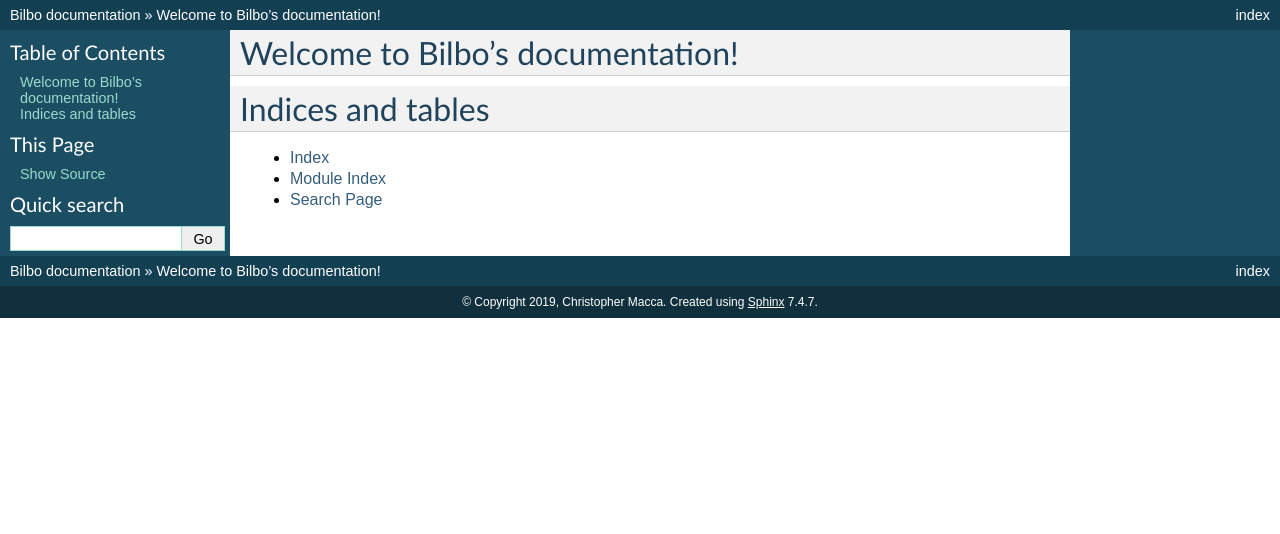
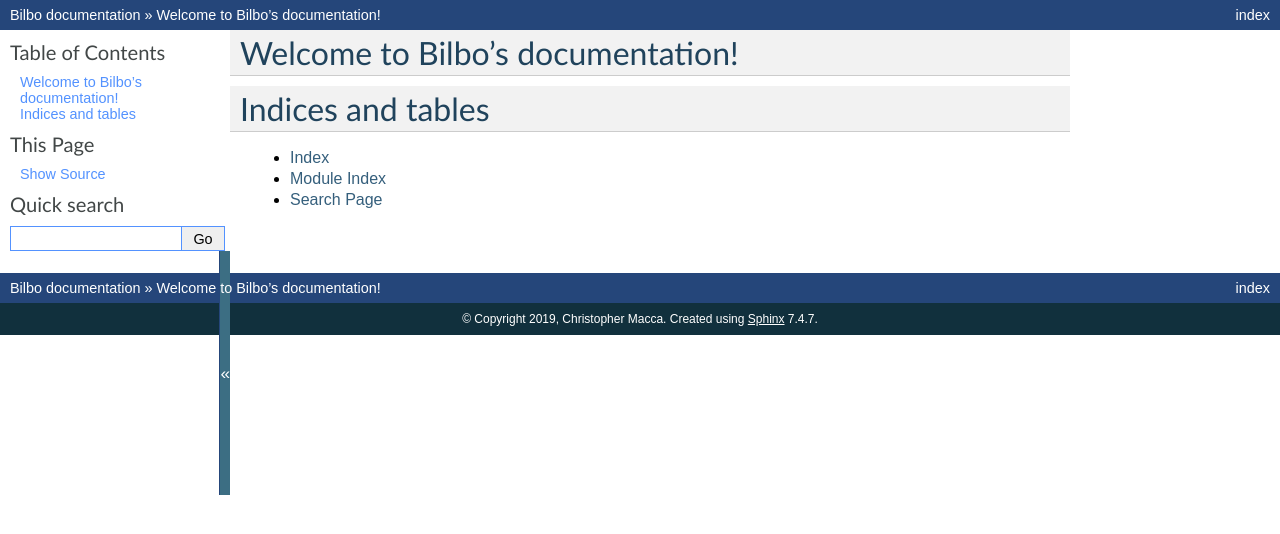
Before and after one commit to maccth/bilbo, a Sphinx documentation site: the page built from docs/index.rst, in a window 1280 px wide. Shown: the top 534 px of the page. Built offline with Sphinx 7.4.7, drawn with Linux system fonts in a browser that asks for light colours.

Commit message:
[evaluator]: some design progress

```diff
--- a/docs/conf.py
+++ b/docs/conf.py
@@ -53,28 +53,29 @@
 # so a file named "default.css" will overwrite the builtin "default.css".
 html_static_path = ['_static']
 
-# html_theme_options = {
+html_theme_options = {
+    "collapsiblesidebar" : True,
 #     "footerbgcolor"     : "#e7e9f7",
 #     "footertextcolor"   : "#252e6a",
-#     "sidebarbgcolor"    : "#e7e9f7",
+    "sidebarbgcolor"    : "#fff",
 # #     "sidebarbtncolor"   :
-#     "sidebartextcolor"  : "#252e6a",
-# #     "sidebarlinkcolor"  :
-#     "relbarbgcolor"     : "#e7e9f7",
+    "sidebartextcolor"  : "#424747",
+    "sidebarlinkcolor"  : "#5392ff",
+    "relbarbgcolor"     : "#25467a",
 #     "relbartextcolor"   : "#252e6a",
 # #     "relbarlinkcolor"   :
-#     "bgcolor"   : "#e7e9f7",
+    "bgcolor"   : "#fff",
 #     "textcolor"         : "#252e6a",
 # #     "linkcolor"         :
 # #     "visitedlinkcolor"  :
-#     "headbgcolor"       : "#e7e9f7",
+    # "headbgcolor"       : "#25467a",
 #     "headtextcolor"     : "#252e6a",
 #     "headlinkcolor"     : "#252e6a",
 # #     "codebgcolor"       :
 # #     "codetextcolor"     :
 # #     "bodyfont"          :
 #     "headfont"  : "Helvetica",
-# }
+}
 
 # footerbgcolor (CSS color): Background color for the footer line.
 # footertextcolor (CSS color): Text color for the footer line.
```
